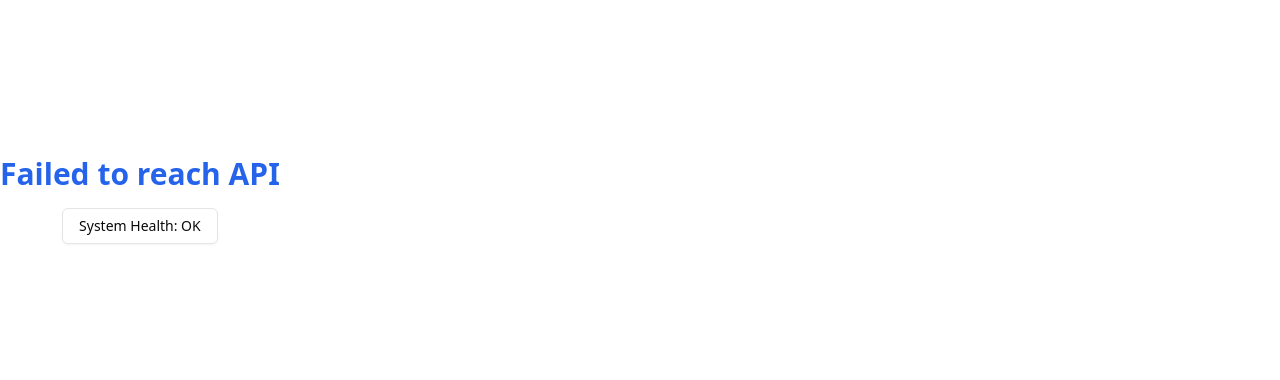
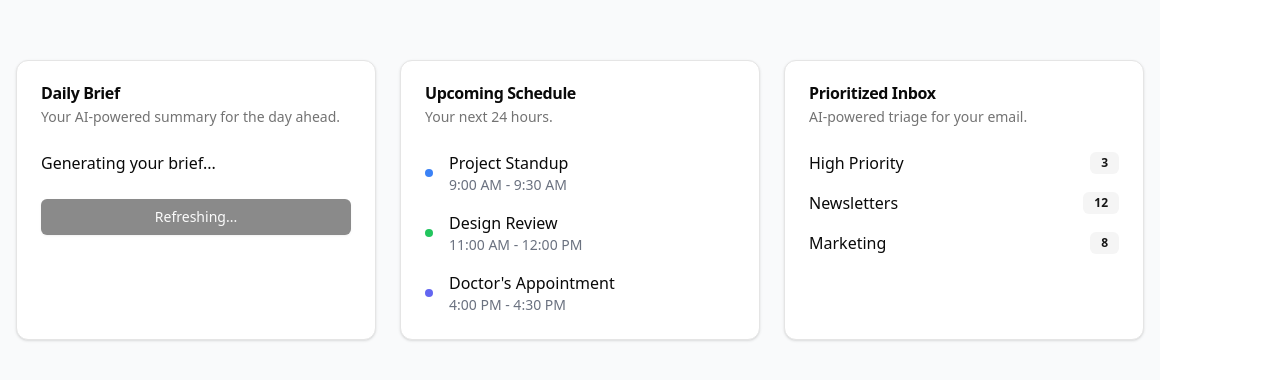
Before and after one commit to lukethespooka/logos, a React (Vite) app in the folder apps/web/: page / in a window 1280 px wide. Shown: the part 200-580 px from the top of the page. Built offline with nearby package versions, Linux system fonts and the light colour scheme; no server answers.

Commit message:
feat(dashboard): integrate all MVP widgets

```diff
--- a/apps/web/package.json
+++ b/apps/web/package.json
@@ -10,6 +10,8 @@
   },
   "dependencies": {
     "@radix-ui/react-slot": "^1.2.3",
+    "@supabase/supabase-js": "^2.50.2",
+    "@tanstack/react-query": "^5.81.2",
     "class-variance-authority": "^0.7.1",
     "clsx": "^2.1.1",
     "lucide-react": "^0.523.0",
@@ -27,6 +29,7 @@
     "postcss": "^8.4.31",
     "tailwindcss": "^3.3.5",
     "typescript": "^5.2.2",
-    "vite": "^5.0.0"
+    "vite": "^5.0.0",
+    "vite-tsconfig-paths": "^5.1.4"
   }
 }
--- a/apps/web/src/App.tsx
+++ b/apps/web/src/App.tsx
@@ -1,20 +1,20 @@
-import { useEffect, useState } from "react";
-import { Button } from "@/components/ui/button";
+import { QueryClient, QueryClientProvider } from "@tanstack/react-query";
+import DailyBriefWidget from "./features/dashboard/DailyBriefWidget";
+import PrioritizedInboxWidget from "./features/dashboard/PrioritizedInboxWidget";
+import UpcomingScheduleWidget from "./features/dashboard/UpcomingScheduleWidget";
+
+const queryClient = new QueryClient();
 
 export default function App() {
-  const [message, setMessage] = useState("Loading…");
-
-  useEffect(() => {
-    fetch("/functions/v1/briefbot-hello")
-      .then((r) => r.json())
-      .then((data) => setMessage(data.message))
-      .catch(() => setMessage("Failed to reach API"));
-  }, []);
-
   return (
-    <div className="flex h-screen flex-col items-center justify-center gap-4">
-      <h1 className="text-3xl font-bold text-blue-600">{message}</h1>
-      <Button variant="outline">System Health: OK</Button>
-    </div>
+    <QueryClientProvider client={queryClient}>
+      <div className="flex h-screen items-center justify-center bg-gray-50 p-4">
+        <div className="grid grid-cols-1 gap-6 md:grid-cols-2 lg:grid-cols-3">
+          <DailyBriefWidget />
+          <UpcomingScheduleWidget />
+          <PrioritizedInboxWidget />
+        </div>
+      </div>
+    </QueryClientProvider>
   );
 }
--- /dev/null
+++ b/apps/web/src/components/ui/badge.tsx
@@ -0,0 +1,36 @@
+import * as React from "react"
+import { cva, type VariantProps } from "class-variance-authority"
+
+import { cn } from "@/lib/utils"
+
+const badgeVariants = cva(
+  "inline-flex items-center rounded-md border px-2.5 py-0.5 text-xs font-semibold transition-colors focus:outline-none focus:ring-2 focus:ring-ring focus:ring-offset-2",
+  {
+    variants: {
+      variant: {
+        default:
+          "border-transparent bg-primary text-primary-foreground shadow hover:bg-primary/80",
+        secondary:
+          "border-transparent bg-secondary text-secondary-foreground hover:bg-secondary/80",
+        destructive:
+          "border-transparent bg-destructive text-destructive-foreground shadow hover:bg-destructive/80",
+        outline: "text-foreground",
+      },
+    },
+    defaultVariants: {
+      variant: "default",
+    },
+  }
+)
+
+export interface BadgeProps
+  extends React.HTMLAttributes<HTMLDivElement>,
+    VariantProps<typeof badgeVariants> {}
+
+function Badge({ className, variant, ...props }: BadgeProps) {
+  return (
+    <div className={cn(badgeVariants({ variant }), className)} {...props} />
+  )
+}
+
+export { Badge, badgeVariants }
--- /dev/null
+++ b/apps/web/src/components/ui/card.tsx
@@ -0,0 +1,76 @@
+import * as React from "react"
+
+import { cn } from "@/lib/utils"
+
+const Card = React.forwardRef<
+  HTMLDivElement,
+  React.HTMLAttributes<HTMLDivElement>
+>(({ className, ...props }, ref) => (
+  <div
+    ref={ref}
+    className={cn(
+      "rounded-xl border bg-card text-card-foreground shadow",
+      className
+    )}
+    {...props}
+  />
+))
+Card.displayName = "Card"
+
+const CardHeader = React.forwardRef<
+  HTMLDivElement,
+  React.HTMLAttributes<HTMLDivElement>
+>(({ className, ...props }, ref) => (
+  <div
+    ref={ref}
+    className={cn("flex flex-col space-y-1.5 p-6", className)}
+    {...props}
+  />
+))
+CardHeader.displayName = "CardHeader"
+
+const CardTitle = React.forwardRef<
+  HTMLDivElement,
+  React.HTMLAttributes<HTMLDivElement>
+>(({ className, ...props }, ref) => (
+  <div
+    ref={ref}
+    className={cn("font-semibold leading-none tracking-tight", className)}
+    {...props}
+  />
+))
+CardTitle.displayName = "CardTitle"
+
+const CardDescription = React.forwardRef<
+  HTMLDivElement,
+  React.HTMLAttributes<HTMLDivElement>
+>(({ className, ...props }, ref) => (
+  <div
+    ref={ref}
+    className={cn("text-sm text-muted-foreground", className)}
+    {...props}
+  />
+))
+CardDescription.displayName = "CardDescription"
+
+const CardContent = React.forwardRef<
+  HTMLDivElement,
+  React.HTMLAttributes<HTMLDivElement>
+>(({ className, ...props }, ref) => (
+  <div ref={ref} className={cn("p-6 pt-0", className)} {...props} />
+))
+CardContent.displayName = "CardContent"
+
+const CardFooter = React.forwardRef<
+  HTMLDivElement,
+  React.HTMLAttributes<HTMLDivElement>
+>(({ className, ...props }, ref) => (
+  <div
+    ref={ref}
+    className={cn("flex items-center p-6 pt-0", className)}
+    {...props}
+  />
+))
+CardFooter.displayName = "CardFooter"
+
+export { Card, CardHeader, CardFooter, CardTitle, CardDescription, CardContent }
--- /dev/null
+++ b/apps/web/src/features/dashboard/DailyBriefWidget.tsx
@@ -0,0 +1,58 @@
+import { useQuery } from "@tanstack/react-query";
+import { Button } from "@/components/ui/button";
+import {
+  Card,
+  CardContent,
+  CardDescription,
+  CardFooter,
+  CardHeader,
+  CardTitle,
+} from "@/components/ui/card";
+import { supabase } from "@/lib/supabase";
+
+const DailyBriefWidget = () => {
+  const {
+    data: brief,
+    error,
+    isLoading,
+  } = useQuery({
+    queryKey: ["dailyBrief"],
+    queryFn: async () => {
+      const { data, error } = await supabase.functions.invoke(
+        "briefbot-hello",
+        {
+          body: { name: "Luke" },
+        }
+      );
+      if (error) throw error;
+      return data;
+    },
+  });
+
+  return (
+    <Card className="w-[360px]">
+      <CardHeader>
+        <CardTitle>Daily Brief</CardTitle>
+        <CardDescription>
+          Your AI-powered summary for the day ahead.
+        </CardDescription>
+      </CardHeader>
+      <CardContent>
+        {isLoading && <p>Generating your brief...</p>}
+        {error && <p className="text-red-500">{error.message}</p>}
+        {brief && <p>{brief.message}</p>}
+      </CardContent>
+      <CardFooter>
+        <Button
+          className="w-full"
+          aria-label="Refresh Daily Brief"
+          disabled={isLoading}
+        >
+          {isLoading ? "Refreshing..." : "Refresh"}
+        </Button>
+      </CardFooter>
+    </Card>
+  );
+};
+
+export default DailyBriefWidget;
--- /dev/null
+++ b/apps/web/src/features/dashboard/PrioritizedInboxWidget.tsx
@@ -0,0 +1,36 @@
+import {
+  Card,
+  CardContent,
+  CardDescription,
+  CardHeader,
+  CardTitle,
+} from "@/components/ui/card";
+import { Badge } from "@/components/ui/badge";
+import { mockInboxClusters } from "./mocks";
+
+const PrioritizedInboxWidget = () => {
+  return (
+    <Card className="w-[360px]">
+      <CardHeader>
+        <CardTitle>Prioritized Inbox</CardTitle>
+        <CardDescription>AI-powered triage for your email.</CardDescription>
+      </CardHeader>
+      <CardContent>
+        <ul className="space-y-4">
+          {mockInboxClusters.map((cluster) => (
+            <li
+              key={cluster.id}
+              className="flex items-center justify-between"
+              aria-label={`${cluster.name}: ${cluster.unread} unread emails`}
+            >
+              <span className="font-medium">{cluster.name}</span>
+              <Badge variant="secondary">{cluster.unread}</Badge>
+            </li>
+          ))}
+        </ul>
+      </CardContent>
+    </Card>
+  );
+};
+
+export default PrioritizedInboxWidget;
--- /dev/null
+++ b/apps/web/src/features/dashboard/UpcomingScheduleWidget.tsx
@@ -0,0 +1,38 @@
+import {
+  Card,
+  CardContent,
+  CardDescription,
+  CardHeader,
+  CardTitle,
+} from "@/components/ui/card";
+import { mockSchedule } from "./mocks";
+
+const UpcomingScheduleWidget = () => {
+  return (
+    <Card className="w-[360px]">
+      <CardHeader>
+        <CardTitle>Upcoming Schedule</CardTitle>
+        <CardDescription>Your next 24 hours.</CardDescription>
+      </CardHeader>
+      <CardContent>
+        <ul className="space-y-4">
+          {mockSchedule.map((item) => (
+            <li
+              key={item.id}
+              className="flex items-center"
+              aria-label={`${item.title} from ${item.time}`}
+            >
+              <div className={`mr-4 h-2 w-2 rounded-full ${item.color}`} />
+              <div>
+                <p className="font-medium">{item.title}</p>
+                <p className="text-sm text-gray-500">{item.time}</p>
+              </div>
+            </li>
+          ))}
+        </ul>
+      </CardContent>
+    </Card>
+  );
+};
+
+export default UpcomingScheduleWidget;
--- /dev/null
+++ b/apps/web/src/features/dashboard/mocks.ts
@@ -0,0 +1,26 @@
+export const mockSchedule = [
+  {
+    id: 1,
+    title: "Project Standup",
+    time: "9:00 AM - 9:30 AM",
+    color: "bg-blue-500",
+  },
+  {
+    id: 2,
+    title: "Design Review",
+    time: "11:00 AM - 12:00 PM",
+    color: "bg-green-500",
+  },
+  {
+    id: 3,
+    title: "Doctor's Appointment",
+    time: "4:00 PM - 4:30 PM",
+    color: "bg-indigo-500",
+  },
+];
+
+export const mockInboxClusters = [
+  { id: 1, name: "High Priority", unread: 3 },
+  { id: 2, name: "Newsletters", unread: 12 },
+  { id: 3, name: "Marketing", unread: 8 },
+];
--- /dev/null
+++ b/apps/web/src/lib/supabase.ts
@@ -0,0 +1,10 @@
+import { createClient } from "@supabase/supabase-js";
+
+const supabaseUrl = import.meta.env.VITE_SUPABASE_URL;
+const supabaseAnonKey = import.meta.env.VITE_SUPABASE_ANON_KEY;
+
+if (!supabaseUrl || !supabaseAnonKey) {
+  throw new Error("Supabase URL and anon key are required.");
+}
+
+export const supabase = createClient(supabaseUrl, supabaseAnonKey);
--- a/apps/web/vite.config.ts
+++ b/apps/web/vite.config.ts
@@ -1,9 +1,9 @@
-import path from 'path'
 import react from '@vitejs/plugin-react'
 import { defineConfig } from 'vite'
+import tsconfigPaths from 'vite-tsconfig-paths'
 
 export default defineConfig({
-  plugins: [react()],
+  plugins: [react(), tsconfigPaths()],
   server: {
     proxy: {
       '/functions': {
@@ -12,9 +12,4 @@ export default defineConfig({
       },
     },
   },
-  resolve: {
-    alias: {
-      '@': path.resolve(new URL(import.meta.url).pathname, '..', './src'),
-    },
-  },
 })
```
Also changed, not shown: apps/web/tsconfig.json (+3 -5 lines), 1 other file (tests, documents, lock files or other folders).
